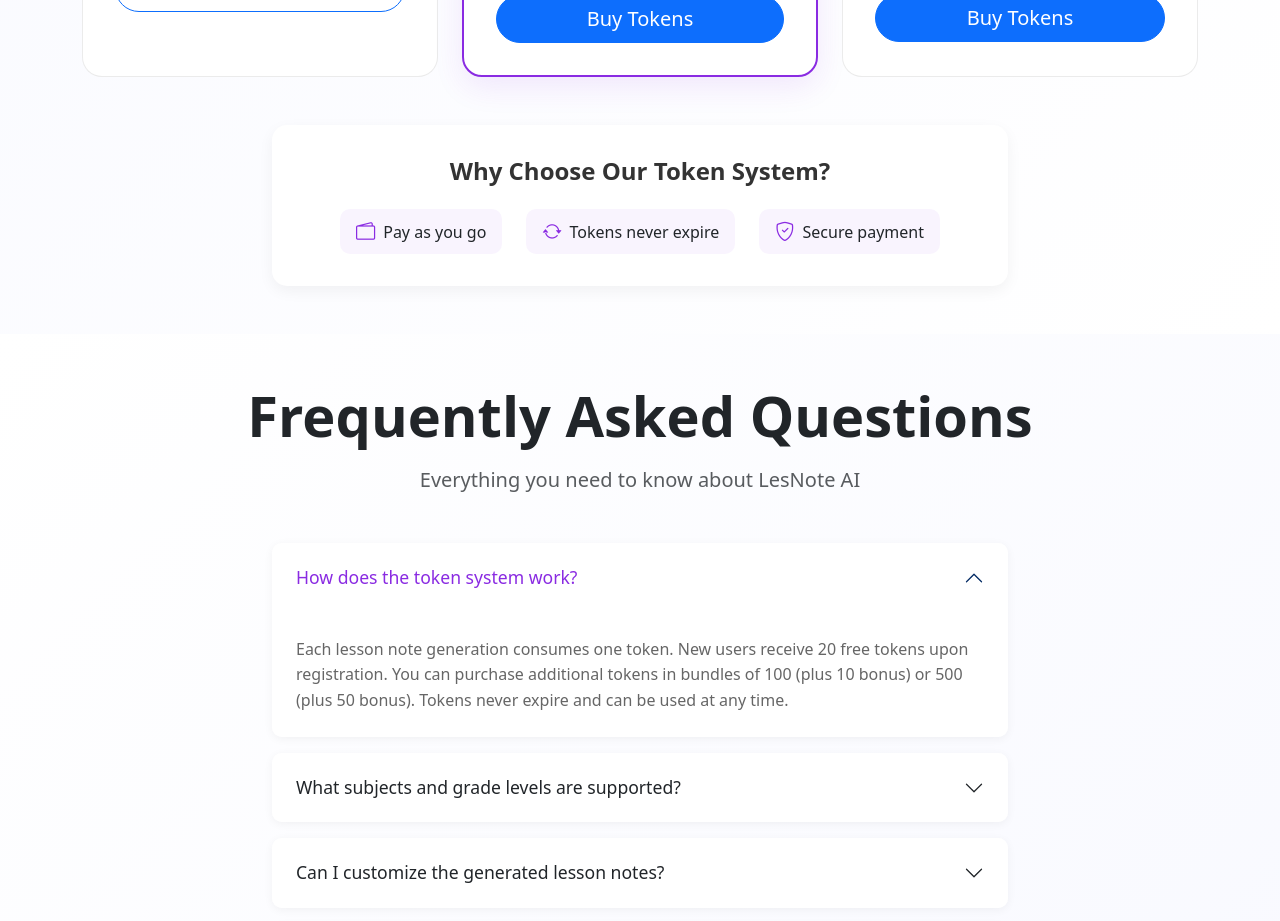
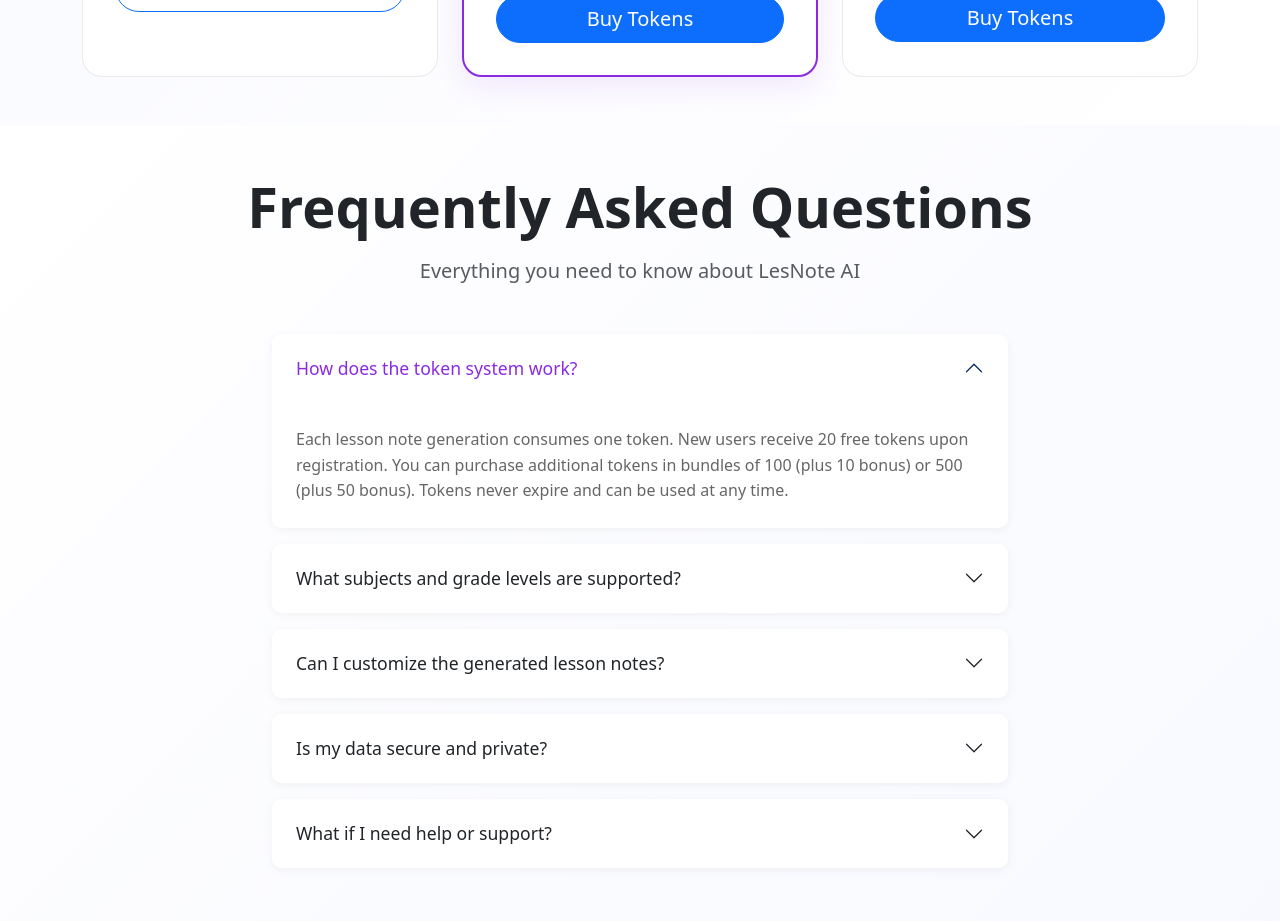
Before and after one commit to PaulSalako/lesnoteAi, a React (Vite) app: page / in a window 1280 px wide. Shown: the part 4800-5721 px from the top of the page. Built offline with nearby package versions, Linux system fonts and the light colour scheme.

Commit message:
removed "why choose our token system"

```diff
--- a/src/components/Pricing.jsx
+++ b/src/components/Pricing.jsx
@@ -1,5 +1,5 @@
 // src/components/About.jsx
-import React from 'react';
+// import React from 'react';
 // import './nav.css';
 import './styles/Pricing.css';
 
@@ -137,28 +137,6 @@
       </div>
     </div>
 
-    {/* Additional Information */}
-    <div className="row mt-5">
-      <div className="col-lg-8 mx-auto">
-        <div className="pricing-info text-center">
-          <h4 className="mb-4">Why Choose Our Token System?</h4>
-          <div className="d-flex flex-wrap justify-content-center gap-4">
-            <div className="pricing-info-item">
-              <i className="bi bi-wallet2"></i>
-              <span>Pay as you go</span>
-            </div>
-            <div className="pricing-info-item">
-              <i className="bi bi-arrow-repeat"></i>
-              <span>Tokens never expire</span>
-            </div>
-            <div className="pricing-info-item">
-              <i className="bi bi-shield-check"></i>
-              <span>Secure payment</span>
-            </div>
-          </div>
-        </div>
-      </div>
-    </div>
   </div>
 </section>
 
```
Also changed, not shown: 2 other files (tests, documents, lock files or other folders).
